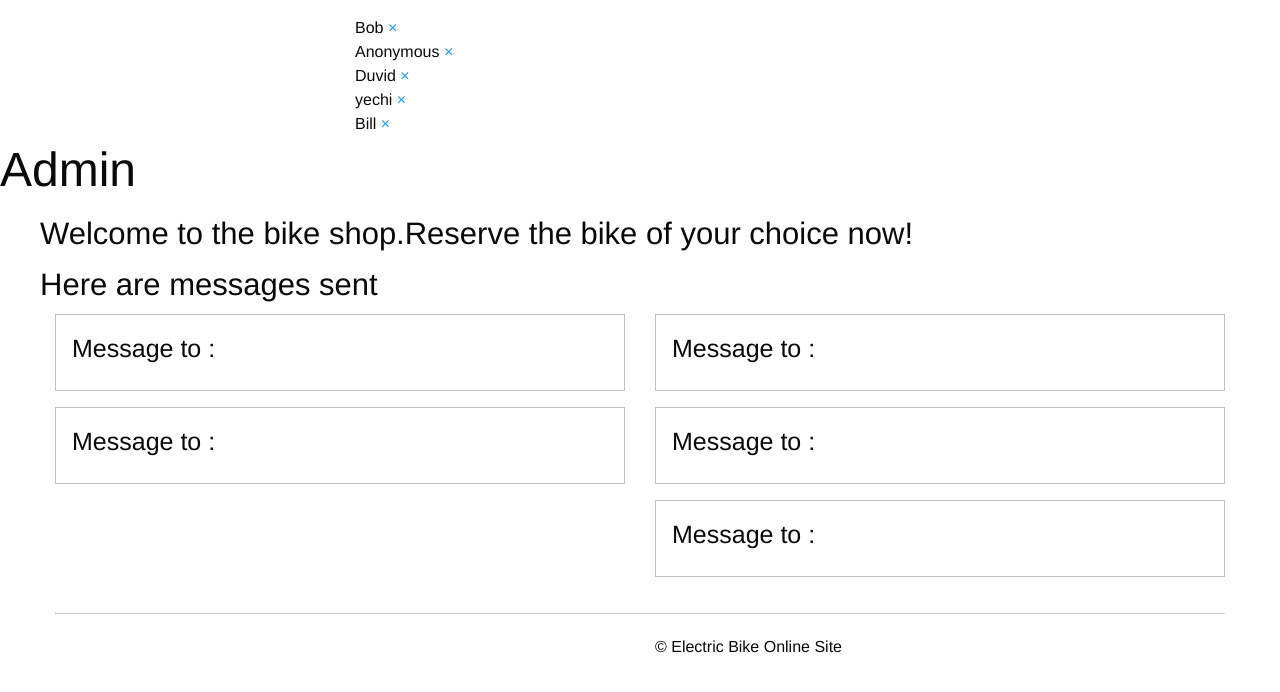
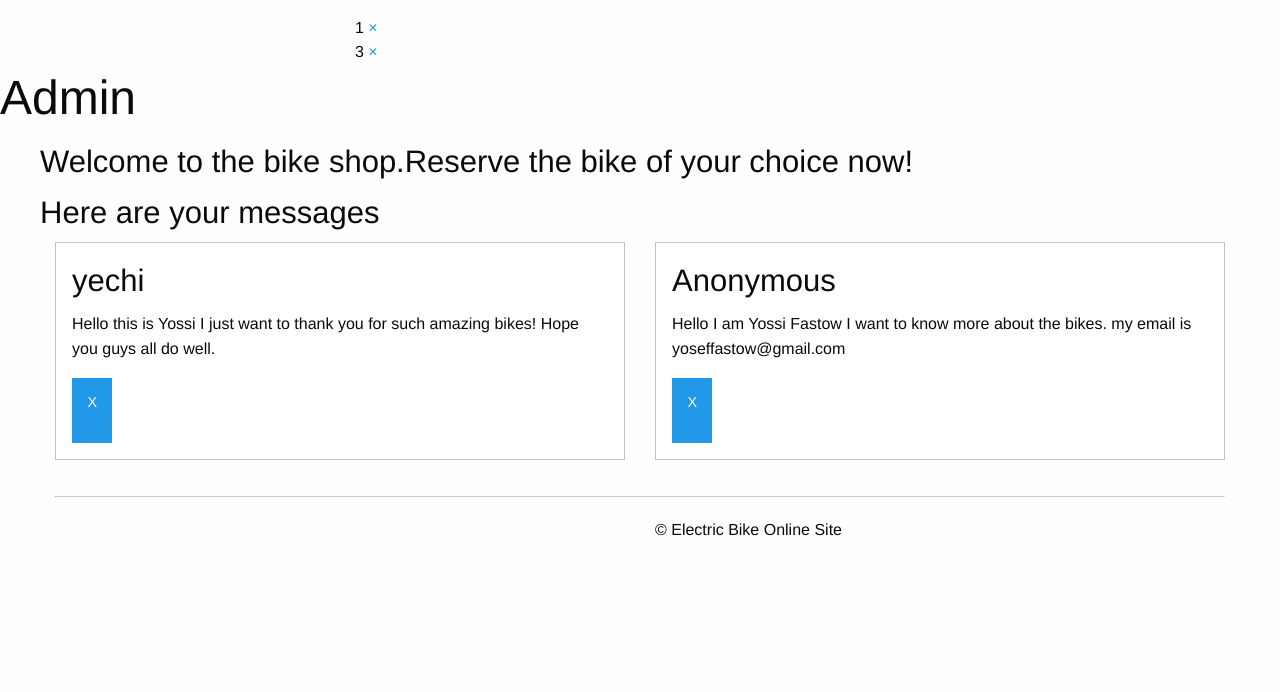
Before and after one commit to yyfastow/EletricBikeReserving, a Django app: page / in a window 1280 px wide. Shown: the part 54-746 px from the top of the page. Run offline with Django 3.2, Linux system fonts and the light colour scheme; a user stored in the database is signed in; data comes from the database, SQL or seed files in the repository; both versions use the stored data as it was after the commit.

Commit message:
Allowed user to send message with MessageForm FormModel

```diff
--- a/Bikes/models.py
+++ b/Bikes/models.py
@@ -105,6 +105,7 @@ class Preorders(models.Model):
 class Message(models.Model):
     user = models.ForeignKey(Order)
     message = models.TextField()
+    owner = models.CharField(max_length=25, default="from")
 
     def __str__(self):
         return "{}".format(self.id)
--- a/Bikes/urls.py
+++ b/Bikes/urls.py
@@ -6,6 +6,7 @@ urlpatterns = [
     url(r'^$', views.bike_type_list, name='type'),
     url(r'login/$', views.loginer, name='login'),
     url(r'logout/$', views.logout_view, name='logout'),
+    url(r'message/$', views.message, name="message"),
 
     url(r'superuser/$', views.admin_orders, name="all_orders"),
     url(r'superuser/message/(?P<pk>\d+)/$', views.admin_send_message, name='admin_message'),
--- a/EletricBikeReserving/views.py
+++ b/EletricBikeReserving/views.py
@@ -3,7 +3,7 @@ from django.http import HttpResponseRedirect
 from django.shortcuts import render, get_object_or_404
 from django.urls import reverse
 
-from Bikes import models
+from Bikes import models, forms
 
 
 def home(request):
@@ -11,10 +11,10 @@ def home(request):
     if request.user.is_authenticated():
         user = request.user
         if user.is_superuser:
-            messages = models.Order.objects.all()
+            messages = models.Message.objects.filter(owner="to")
         else:
             order = models.Order.objects.get(name=user.username, email=user.email)
-            messages = models.Message.objects.filter(user=order)
+            messages = models.Message.objects.filter(user=order, owner="from")
     return render(request, 'home.html', {"messages": messages})
 
 
--- a/templates/home.html
+++ b/templates/home.html
@@ -11,31 +11,21 @@
         <h3>Welcome to the bike shop.Reserve the bike of your choice now!</h3>
     </div>
     <div class="row">
-
-        {% if user.is_superuser %}
-            <h3>Here are messages sent</h3>
-            {% for message in messages %}
-                <div class="small-6 columns">
-                    <div class="callout">
-                        <h4>Message to {{ message.user.name }}:</h4>
-                        <p>{{ message.message }}</p>
-                    </div>
-                </div>
-            {% endfor %}
-        {% else %}
             {% if messages %}
                 <h3>Here are your messages</h3>
-            {% else %}
+            {% elif user.is_authenticated %}
                 <h3>Your message box is empty</h3>
             {% endif %}
             {% for message in messages %}
                 <div class="small-6 columns">
                     <div class="callout">
+                        {% if user.is_superuser %}
+                            <h3>{{ message.user.name }}</h3>
+                        {% endif %}
                         <p>{{ message.message }}</p>
                         <a href="{% url 'delete' pk=message.pk %}" class="button"><p>X</p></a>
                     </div>
                 </div>
             {%  endfor %}
-    {% endif %}
     </div>
 {%  endblock %}
--- a/templates/layout.html
+++ b/templates/layout.html
@@ -17,6 +17,7 @@
         <section class="top-bar-left">
             <ul class="dropdown menu" data-dropdown-menu role="menubar">
                 <li class="menu-text">The Electric Bike Shop!</li>
+
                 {% block submenu %}{% endblock %}
                 {% if user.is_superuser %}
                     <li class="has-submenu"><a href="{% url 'bikes:logout' %}">Logout</a></li>
@@ -27,10 +28,12 @@
                 {% elif user.is_authenticated %}
                     <li class="has-submenu"><a href="{% url 'bikes:logout' %}">Logout</a></li>
                     <li class="has-submenu"><a href="{% url 'home' %}">Message</a></li>
+                    <li class="has-submenu"><a href="{% url 'bikes:message' %}">Send us a message</a></li>
                     <li class="has-submenu"><a href="{% url 'bikes:user' %}">view Orders</a></li>
                     <li class="has-submenu"><a href="{% url 'bikes:ready' %}">Orders being shipped now</a></li>
                 {% else %}
                     <li class="has-submenu"><a href="{% url 'bikes:login' %}">Login</a></li>
+                    <li class="has-submenu"><a href="{% url 'bikes:message' %}">Send us a message</a></li>
                 {% endif %}
             </ul>
         </section>
```
Also changed, not shown: Bikes/views.py (+21 -0 lines), db.sqlite3.
